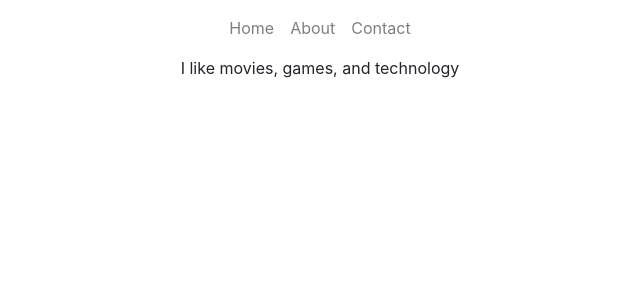
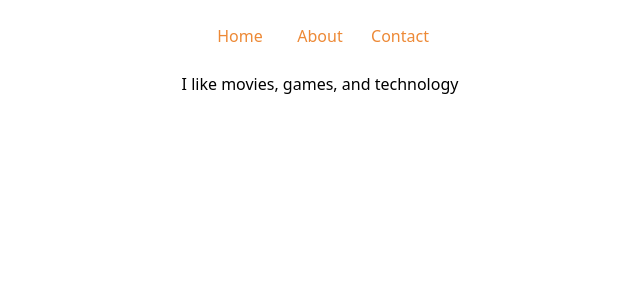
Before and after one commit to moollaza/zaahir.ca, a Vue app: page /about in a window 1280 px wide. Shown: the top 300 px of the page, without its empty margins (320-960 px from the left). Built offline with nearby package versions, Linux system fonts and the light colour scheme.

Commit message:
Switch to Tailwind CSS

```diff
--- a/postcss.config.js
+++ b/postcss.config.js
@@ -1,5 +1,14 @@
 module.exports = {
-  plugins: {
-    autoprefixer: {}
-  }
+  plugins: [
+    require("tailwindcss"),
+    require("autoprefixer"),
+    process.env.NODE_ENV === "production"
+      ? require("@fullhuman/postcss-purgecss")({
+          content: ["./src/**/*.html", "./src/**/*.vue"]
+        })
+      : "",
+    require("cssnano")({
+      preset: "default"
+    })
+  ]
 };
--- a/src/components/NavBar.vue
+++ b/src/components/NavBar.vue
@@ -1,20 +1,54 @@
 <template>
-  <b-navbar toggleable="sm" type="light">
-    <b-navbar-toggle target="nav-collapse"></b-navbar-toggle>
-
-    <b-collapse id="nav-collapse" is-nav>
-      <b-navbar-nav class="mx-auto">
-        <b-nav-item to="/">Home</b-nav-item>
-        <b-nav-item to="about">About</b-nav-item>
-        <b-nav-item to="contact">Contact</b-nav-item>
-      </b-navbar-nav>
-    </b-collapse>
-  </b-navbar>
+  <nav class="flex items-center justify-center flex-wrap bg-gray-500 p-6">
+    <div class="block ml-auto md:hidden">
+      <button
+        class="flex items-center px-3 py-2 border rounded text-orange-500 border-orange-700 hover:text-gray-500 hover:border-gray-700"
+        @click="hideMenu = !hideMenu"
+      >
+        <!-- Hamburger icon -->
+        <svg
+          class="fill-current h-3 w-3"
+          viewBox="0 0 20 20"
+          xmlns="http://www.w3.org/2000/svg"
+        >
+          <title>Menu</title>
+          <path d="M0 3h20v2H0V3zm0 6h20v2H0V9zm0 6h20v2H0v-2z" />
+        </svg>
+      </button>
+    </div>
+    <div
+      class="w-full block flex-grows md:flex md:items-center md:w-auto"
+      :class="{ hidden: hideMenu }"
+    >
+      <div class="text-center">
+        <router-link
+          to="/"
+          class="block mt-4 md:inline-block md:mt-0 text-orange-500 hover:text-gray-700 md:w-20"
+          >Home</router-link
+        >
+        <router-link
+          to="/about"
+          class="block mt-4 md:inline-block md:mt-0 text-orange-500 hover:text-gray-700 md:w-20"
+          >About</router-link
+        >
+        <router-link
+          to="/contact"
+          class="block mt-4 md:inline-block md:mt-0 text-orange-500 hover:text-gray-700 md:w-20"
+          >Contact</router-link
+        >
+      </div>
+    </div>
+  </nav>
 </template>
 
 <script>
 export default {
-  name: "NavBar"
+  name: "NavBar",
+  data() {
+    return {
+      hideMenu: true
+    };
+  }
 };
 </script>
 
--- /dev/null
+++ b/src/main.css
@@ -0,0 +1,5 @@
+@tailwind base;
+
+@tailwind components;
+
+@tailwind utilities;
--- a/src/main.js
+++ b/src/main.js
@@ -1,13 +1,13 @@
 import "@babel/polyfill";
 import "mutationobserver-shim";
 import Vue from "vue";
-import "./plugins/bootstrap-vue";
+
 import App from "./App.vue";
 import router from "./router";
 
 Vue.config.productionTip = false;
 
-import "./style.scss";
+import "./main.css";
 
 new Vue({
   router,
--- a/src/views/About.vue
+++ b/src/views/About.vue
@@ -1,7 +1,7 @@
 <template>
-  <b-container class="about text-center">
+  <div class="about text-center">
     I like movies, games, and technology
-  </b-container>
+  </div>
 </template>
 
 <script>
--- a/src/views/Contact.vue
+++ b/src/views/Contact.vue
@@ -1,7 +1,7 @@
 <template>
-  <b-container class="contact text-center">
+  <div class="contact text-center">
     Let's get in touch
-  </b-container>
+  </div>
 </template>
 
 <script>
```
Also changed, not shown: package.json (+5 -3 lines), src/style.scss (deleted), 1 other file (tests, documents, lock files or other folders).
